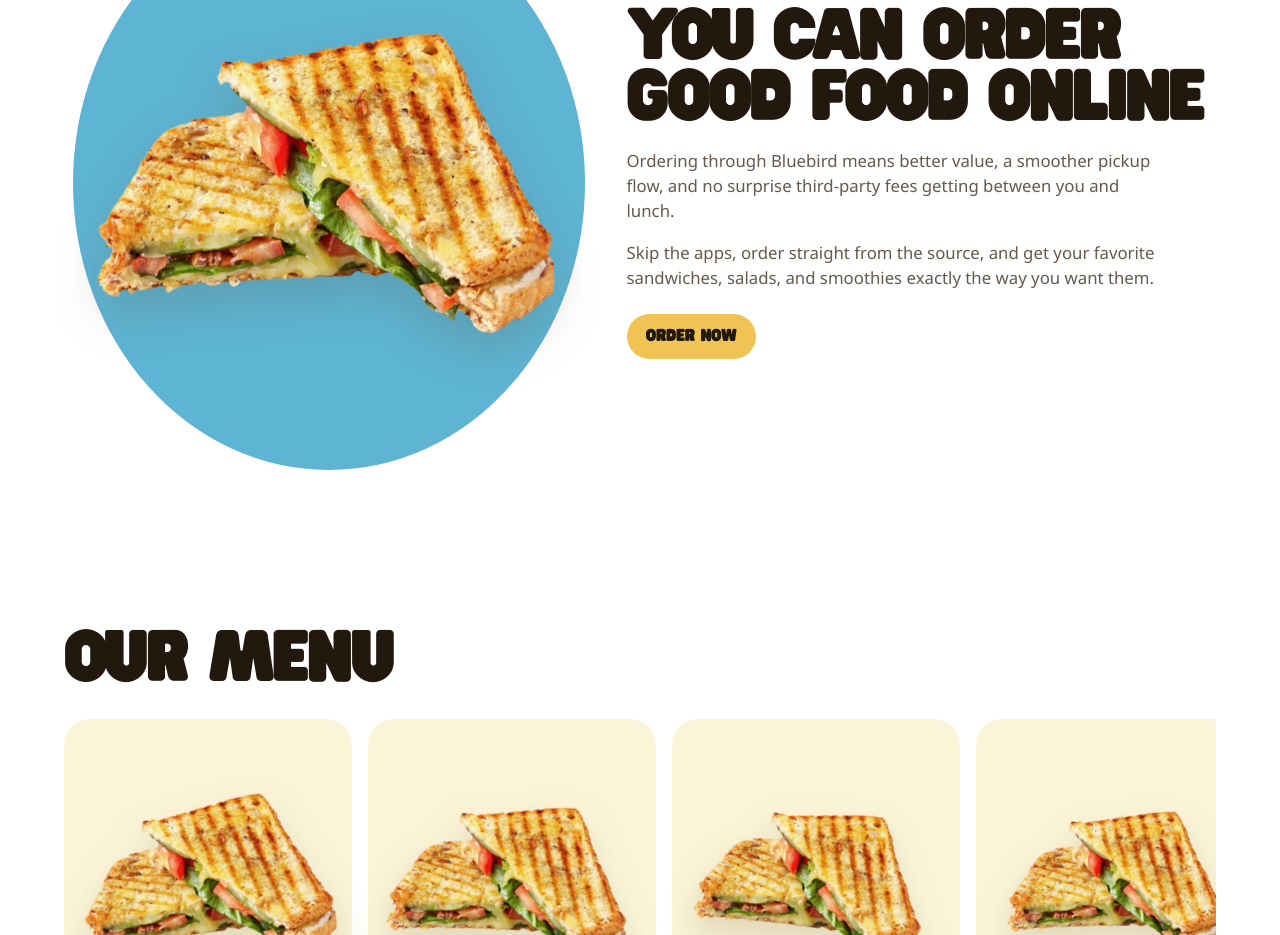
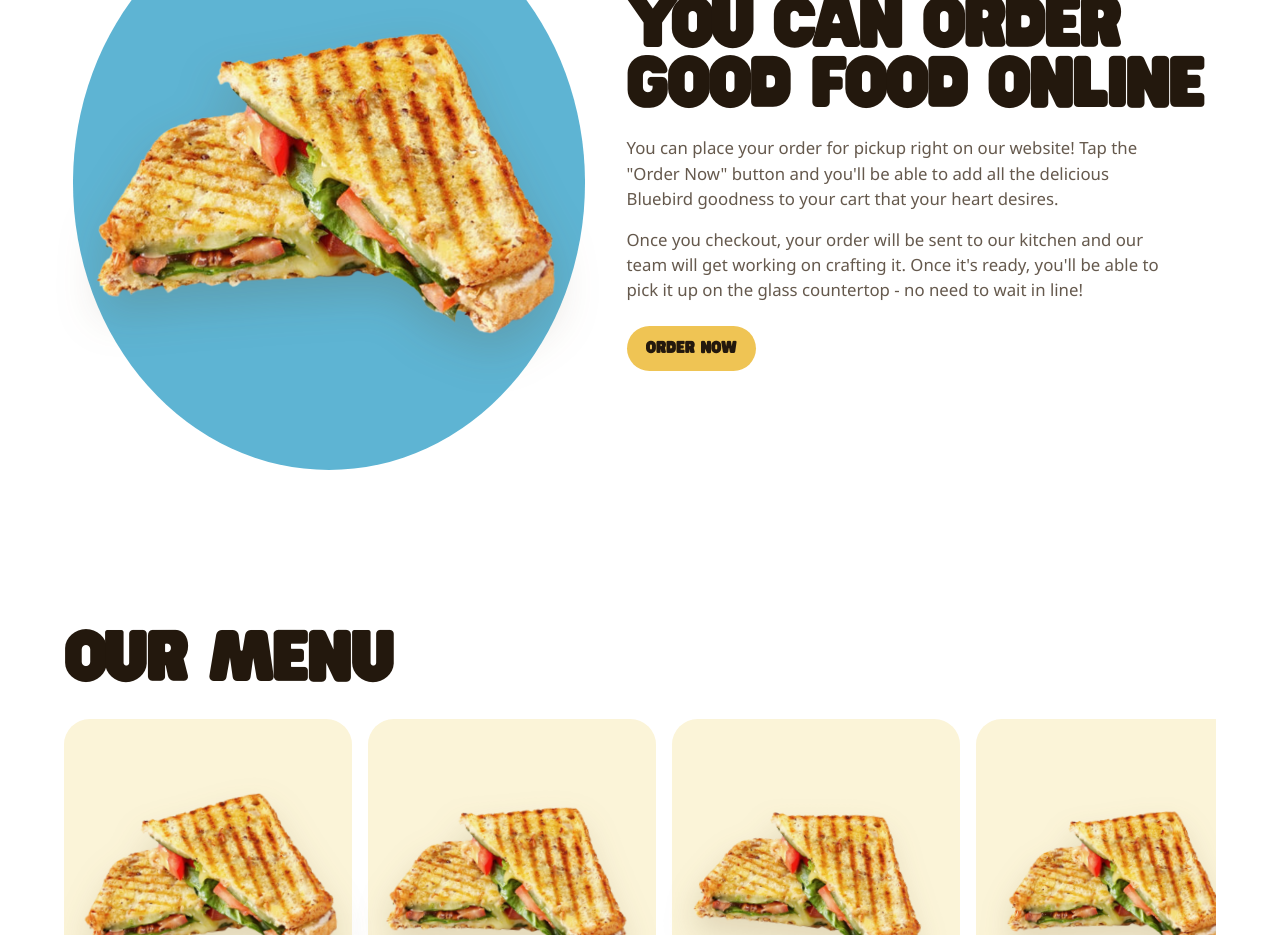
Before and after one commit to andrewchwalik/bluebird, a React (Vite) app: page / in a window 1280 px wide. Shown: the part 1600-2535 px from the top of the page. Built offline with nearby package versions, Linux system fonts and the light colour scheme; no server answers.

Commit message:
Update direct order promo copy

```diff
--- a/src/App.tsx
+++ b/src/App.tsx
@@ -363,12 +363,15 @@ function App() {
           <div className="menu-promo-copy">
             <h2>You Can Order Good Food Online</h2>
             <p>
-              Ordering through Bluebird means better value, a smoother pickup flow,
-              and no surprise third-party fees getting between you and lunch.
+              You can place your order for pickup right on our website! Tap the
+              &quot;Order Now&quot; button and you&apos;ll be able to add all the
+              delicious Bluebird goodness to your cart that your heart desires.
             </p>
             <p>
-              Skip the apps, order straight from the source, and get your favorite
-              sandwiches, salads, and smoothies exactly the way you want them.
+              Once you checkout, your order will be sent to our kitchen and our
+              team will get working on crafting it. Once it&apos;s ready, you&apos;ll
+              be able to pick it up on the glass countertop - no need to wait in
+              line!
             </p>
             <a className="menu-promo-link" href={orderLink}>
               Order Now
```
